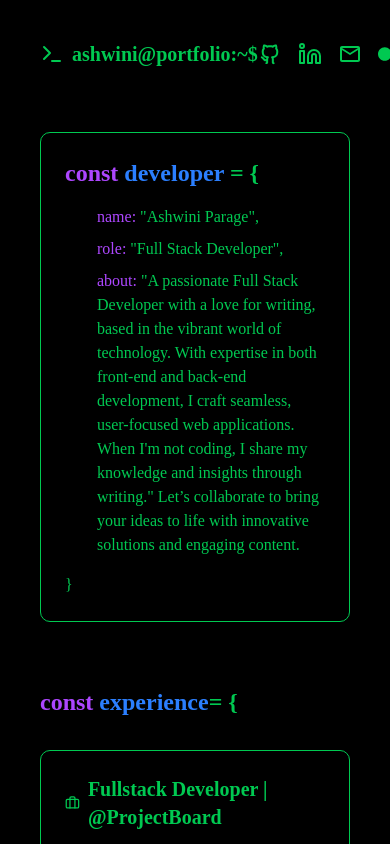
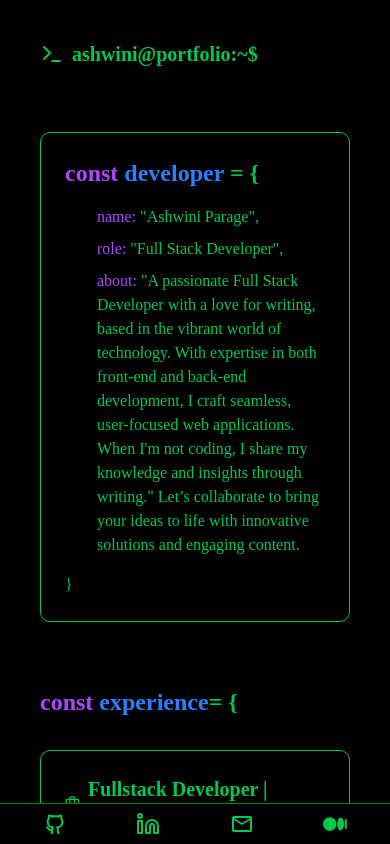
Before and after one commit to AshwiniParaye1/Ashwini-Portfolio, a Next.js app: page / in a window 390 px wide. Shown: the top 844 px of the page. Built offline with nearby package versions, Linux system fonts and the light colour scheme; a web font is replaced by a local one.

Commit message:
fixed navlink positioning

```diff
--- a/app/globals.css
+++ b/app/globals.css
@@ -126,3 +126,18 @@
 * {
   font-family: "Iceberg";
 }
+@media (max-width: 768px) {
+  .navlinks {
+    position: fixed;
+    position: fixed;
+    bottom: 0;
+    left: 0;
+    width: 100%;
+    background-color: black;
+    border-top: 1px solid green; /* Corrected the color value */
+    padding: 0.5rem 1rem; /* Using rem for better scalability, adjust as needed */
+    display: flex;
+    justify-content: space-around;
+    align-items: center;
+  }
+}
--- a/app/page.tsx
+++ b/app/page.tsx
@@ -69,7 +69,9 @@ export default function Home() {
           >
             <FileDown className="w-5 h-5" />
           </Link> */}
-          <div className="flex gap-4">
+
+          {/* navlinks */}
+          <div className="flex gap-4 navlinks">
             <Link
               href="https://github.com/AshwiniParaye1"
               className="hover:text-green-400"
```
